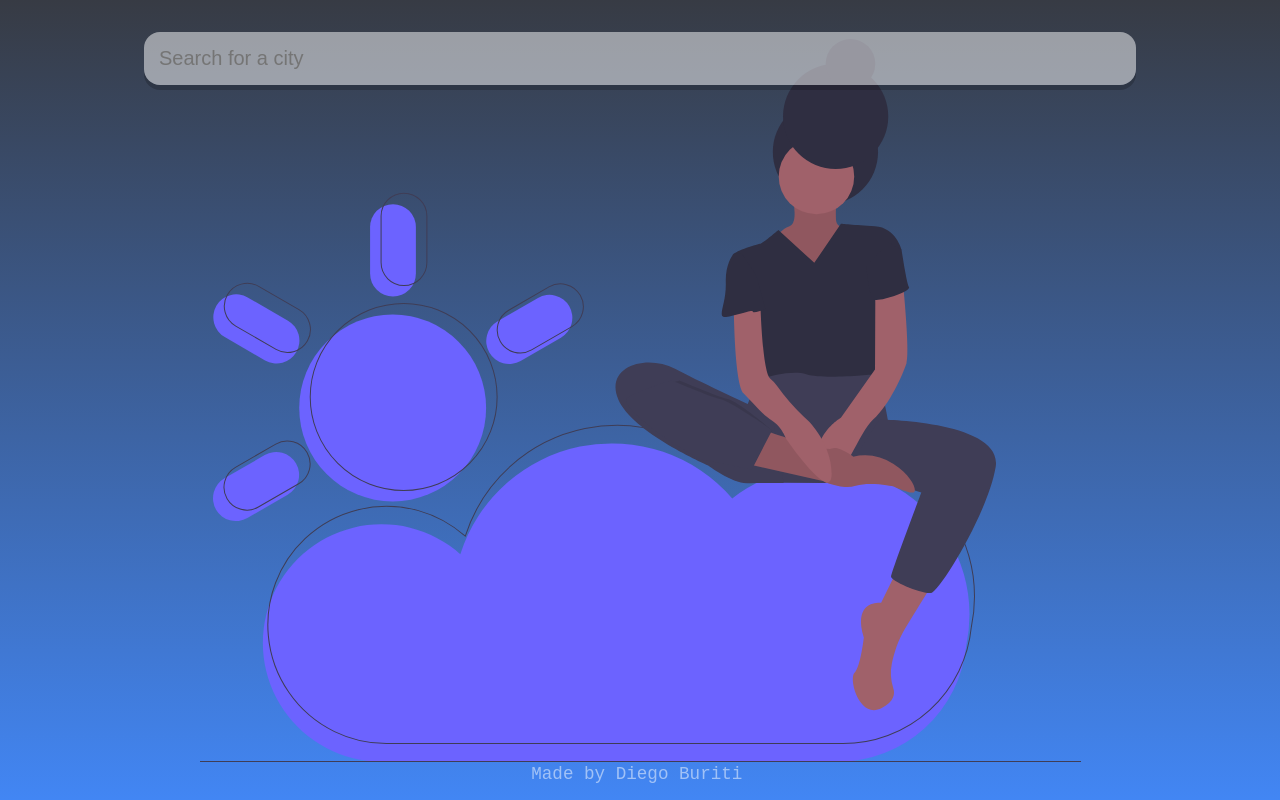
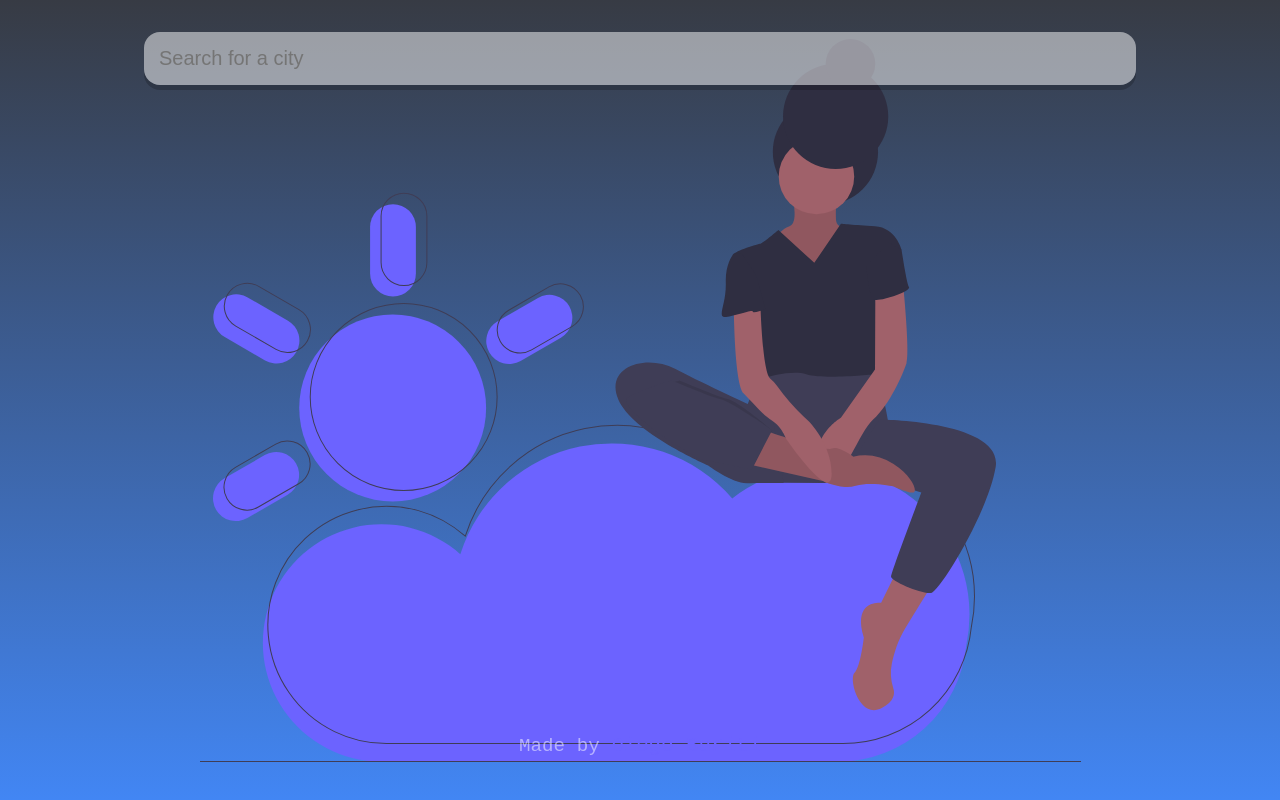
Before and after one commit to diiegoburiti/weather-app, a React (Create React App) app: page / in a window 1280 px wide. Built offline with nearby package versions, Linux system fonts and the light colour scheme; no server answers.

Commit message:
refactor: separete Footer styles to a single file

```diff
--- a/src/Components/Footer/Footer.jsx
+++ b/src/Components/Footer/Footer.jsx
@@ -1,34 +1,10 @@
 import React from "react";
-import styled from "styled-components";
-
-const TextFooter = styled.footer`
-  font-size: 1.1rem;
-  background: transparent;
-  padding: 1rem 0;
-  text-align: center;
-  color: rgba(255, 255, 255, 0.5);
-  position: absolute;
-  bottom: 0;
-  right: 42%;
-
-  span {
-    font-size: 1.1rem;
-    color: rgba(255, 255, 255, 0.5);
-  }
-
-  @media (max-width: 800px) {
-    right: 35%;
-  }
-
-  @media (max-width: 415px) {
-    right: 25%;
-  }
-`;
+import * as S from './index'
 
 export const Footer = ({ ...props }) => {
   return (
-    <TextFooter {...props}>
-      <span>Made by Diego Buriti</span>
-    </TextFooter>
+    <S.TextFooter {...props}>
+      <S.Text>Made by <a target="_blank" rel="noopener noreferrer" href="https://github.com/diiegoburiti" >Diego Buriti</a></S.Text>
+    </S.TextFooter>
   );
 };
--- /dev/null
+++ b/src/Components/Footer/index.js
@@ -0,0 +1,30 @@
+import styled from "styled-components";
+
+export const TextFooter = styled.footer`
+  font-size: 1.2rem;
+  background: transparent;
+  padding: 1rem 0;
+  text-align: center;
+  color: rgba(255, 255, 255, 0.5);
+  position: absolute;
+  bottom: 0;
+  left: 50%;
+  transform: translate(-50%, -50%);
+
+  @media (max-width: 800px) {
+    right: 35%;
+  }
+
+  @media (max-width: 415px) {
+    right: 25%;
+  }
+`;
+
+export const Text = styled.span`
+  a {
+    font-size: 1.3rem;
+    color: rgba(255, 255, 255, 0.5);
+    text-decoration: none;
+    color: #6c63ff;
+  }
+`
```
